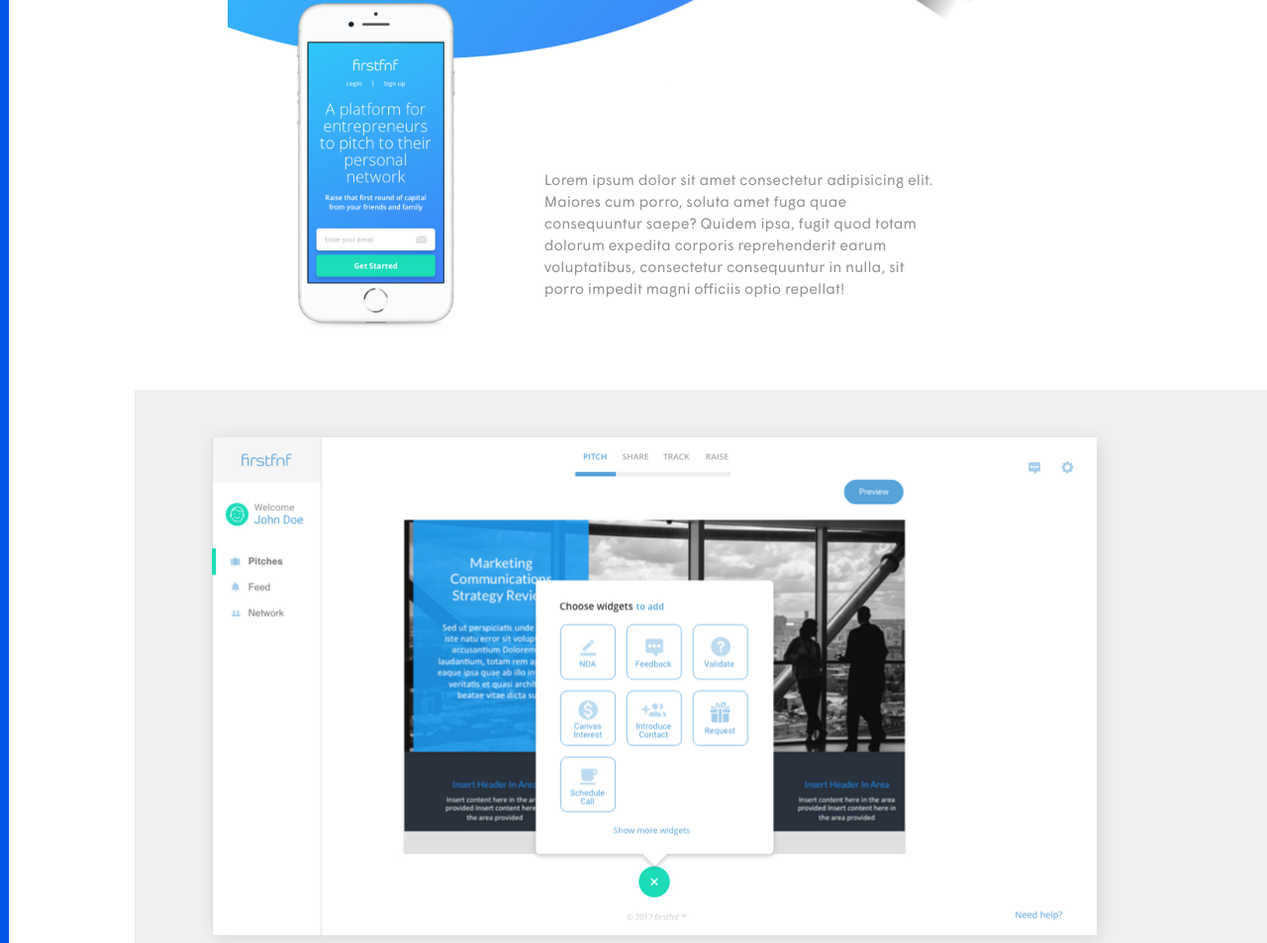
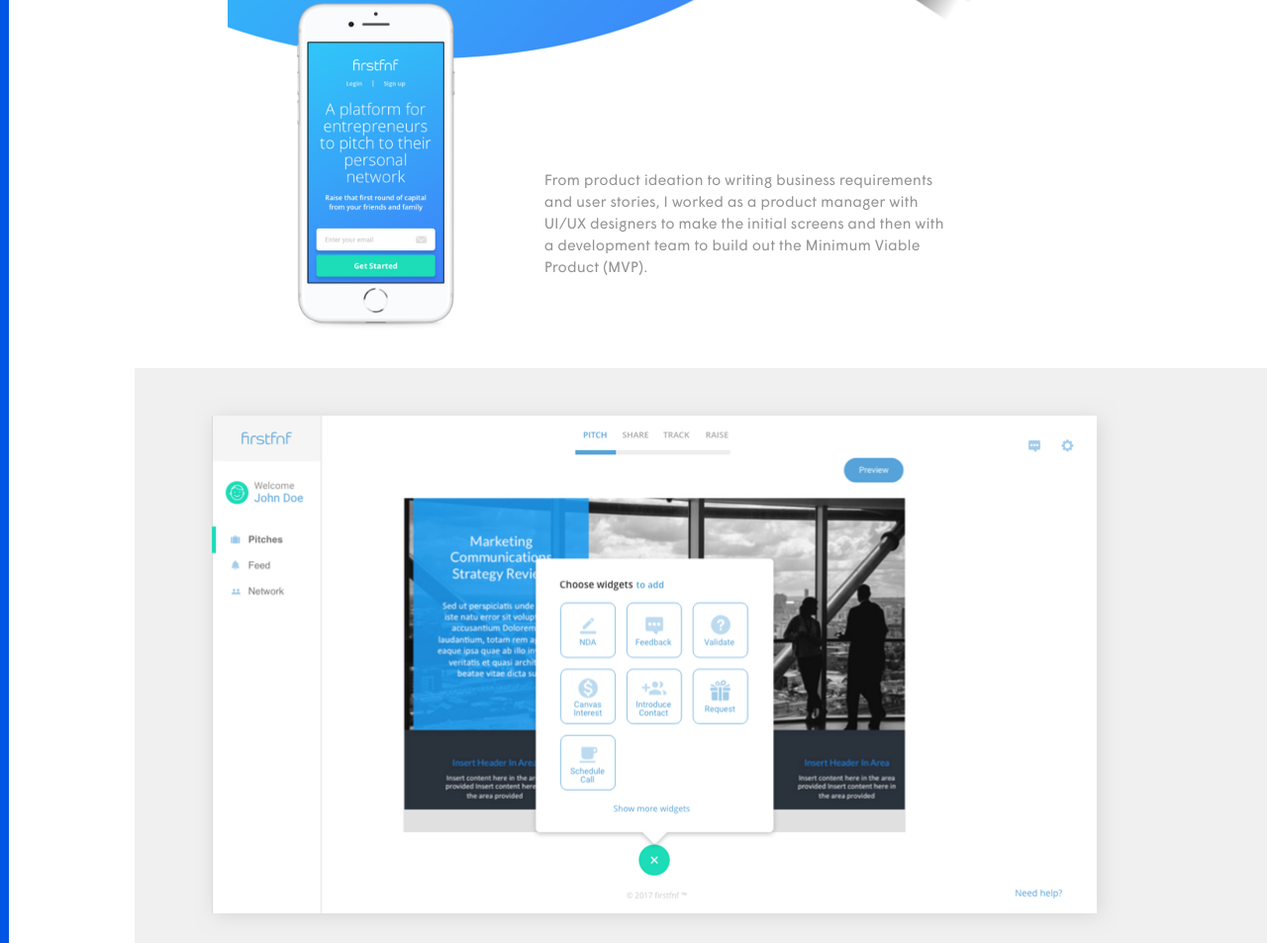
Before and after one commit to carlgrayau/carlgrayau.github.io, a plain HTML site: page firstfnf.html in a window 1280 px wide. Shown: the part 817-1770 px from the top of the page at 99% size. Drawn offline with nearby package versions, Linux system fonts and the light colour scheme; a web font is replaced by a local one.

Commit message:
updated lorem 2

```diff
--- a/firstfnf.html
+++ b/firstfnf.html
@@ -75,7 +75,7 @@
     <div><img class="firstfnfimage1" src="images/project-images/Desktop1440BB.png">
     </div>
     <div class="firstfnfimage2div"><img class="firstfnfimage2" src="images/project-images/project-image-2.png"></div>
-    <div class="firstfnf-profile-bio2">Lorem ipsum dolor sit amet consectetur adipisicing elit. Maiores cum porro, soluta amet fuga quae consequuntur saepe? Quidem ipsa, fugit quod totam dolorum expedita corporis reprehenderit earum voluptatibus, consectetur consequuntur in nulla, sit porro impedit magni officiis optio repellat!</div>
+    <div class="firstfnf-profile-bio2">From product ideation to writing business requirements and user stories, I worked as a product manager with UI/UX designers to make the initial screens and then with a development team to build out the Minimum Viable Product (MVP).</div>
 </div>
 <div class="work">Work<img src="images/arrow-small.png"></div>
     <div class="caroussel">
```
